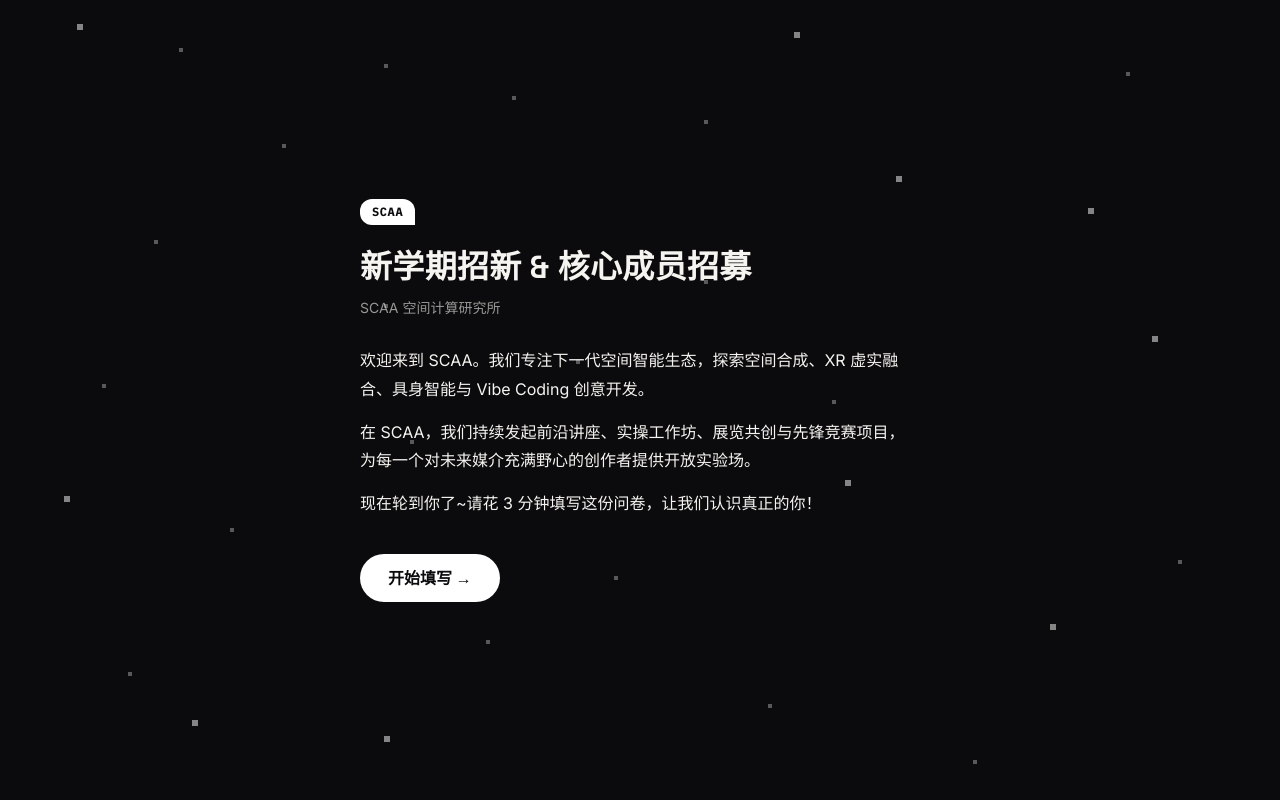
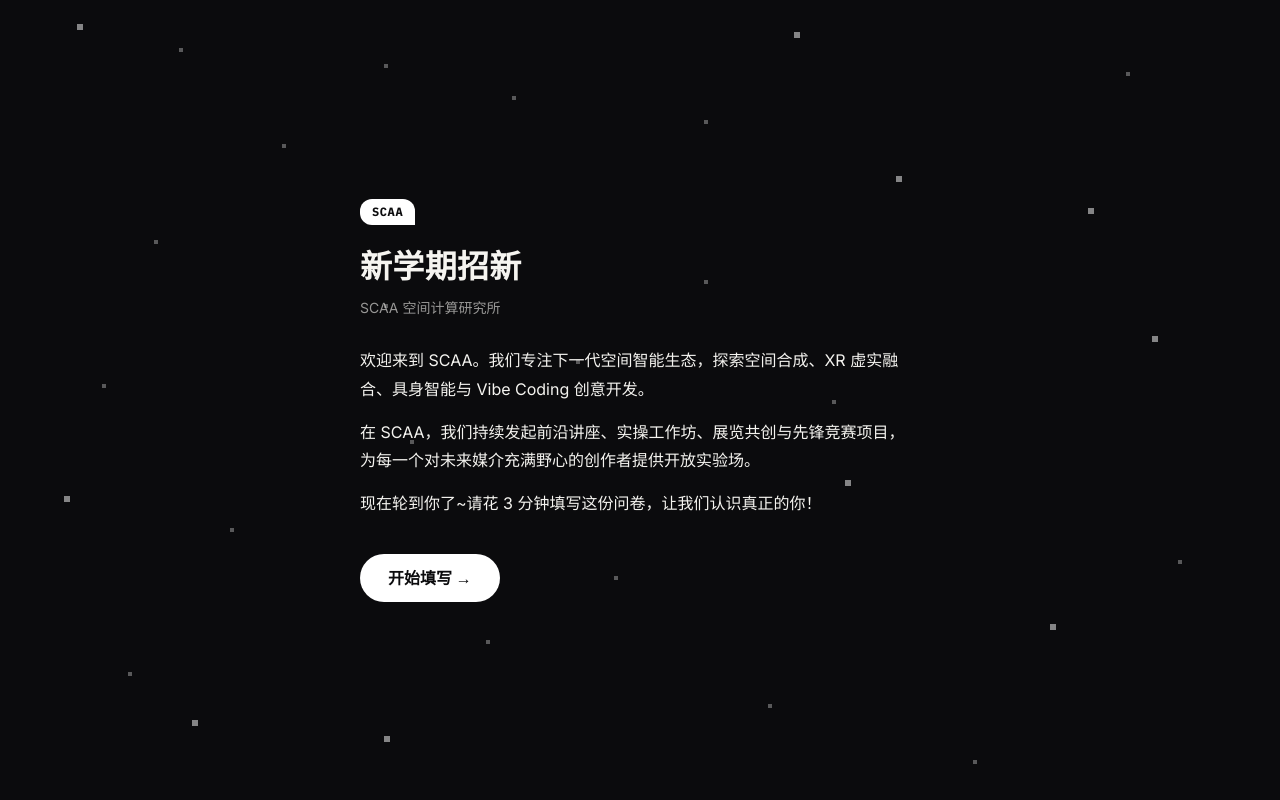
Before and after one commit to mjingwen058-wq/Spacecomputation_diaoyan, a Next.js app: page / in a window 1280 px wide. Built offline with nearby package versions, Linux system fonts and the light colour scheme.

Commit message:
Update page.tsx

```diff
--- a/app/page.tsx
+++ b/app/page.tsx
@@ -15,8 +15,6 @@ import { randomSeed } from "@/lib/pixelAvatar";
 
 type View = "intro" | "question" | "submitting" | "thanks" | "error";
 
-const CORE_YES_LABEL = CORE_OPTIONS[1].label;
-
 export default function Home() {
   const [view, setView] = useState<View>("intro");
   const [stepIndex, setStepIndex] = useState(0);
@@ -24,7 +22,8 @@ export default function Home() {
   const [avatarSeed, setAvatarSeed] = useState<string>("");
   const [errorMsg, setErrorMsg] = useState("");
 
-  const isCore = answers.wantsCore === CORE_YES_LABEL;
+  const isCore =
+    CORE_OPTIONS.find((o) => o.label === answers.wantsCore)?.isCore ?? false;
   const branchSteps = isCore ? BRANCH_B : BRANCH_A;
   const steps: Step[] = useMemo(
     () => [...PART1, ...branchSteps],
@@ -78,15 +77,16 @@ export default function Home() {
       email: answers.email ?? "",
       thoughts: answers.thoughts ?? "",
       wantsCore: isCore,
+      engagementChoice: answers.wantsCore ?? "",
       avatarSeed: seed,
     };
 
     if (isCore) {
-      payload.departments = answers.departments ?? [];
       payload.skills = answers.skills ?? "";
+      payload.learnOrInitiate = answers.learnOrInitiate ?? "";
+      payload.pace = answers.pace ?? "";
     } else {
       payload.interestsA = answers.interestsA ?? [];
-      payload.otherInterest = answers.otherInterest ?? "";
       payload.futureWish = answers.futureWish ?? "";
     }
 
@@ -175,7 +175,7 @@ function IntroScreen({ onStart }: { onStart: () => void }) {
           letterSpacing: "0.01em",
         }}
       >
-        新学期招新 & 核心成员招募
+        新学期招新
       </h1>
       <p style={{ opacity: 0.6, fontSize: 14, marginBottom: 28 }}>
         SCAA 空间计算研究所
```
